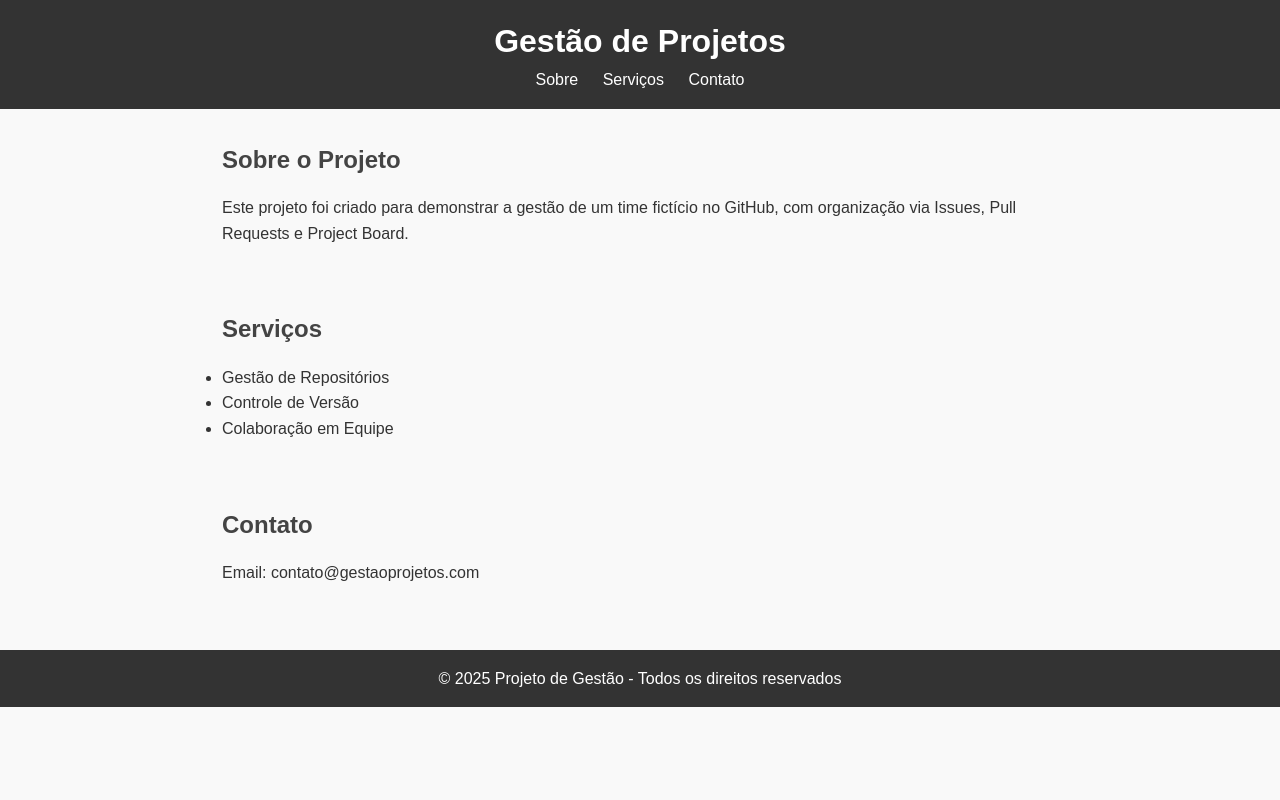
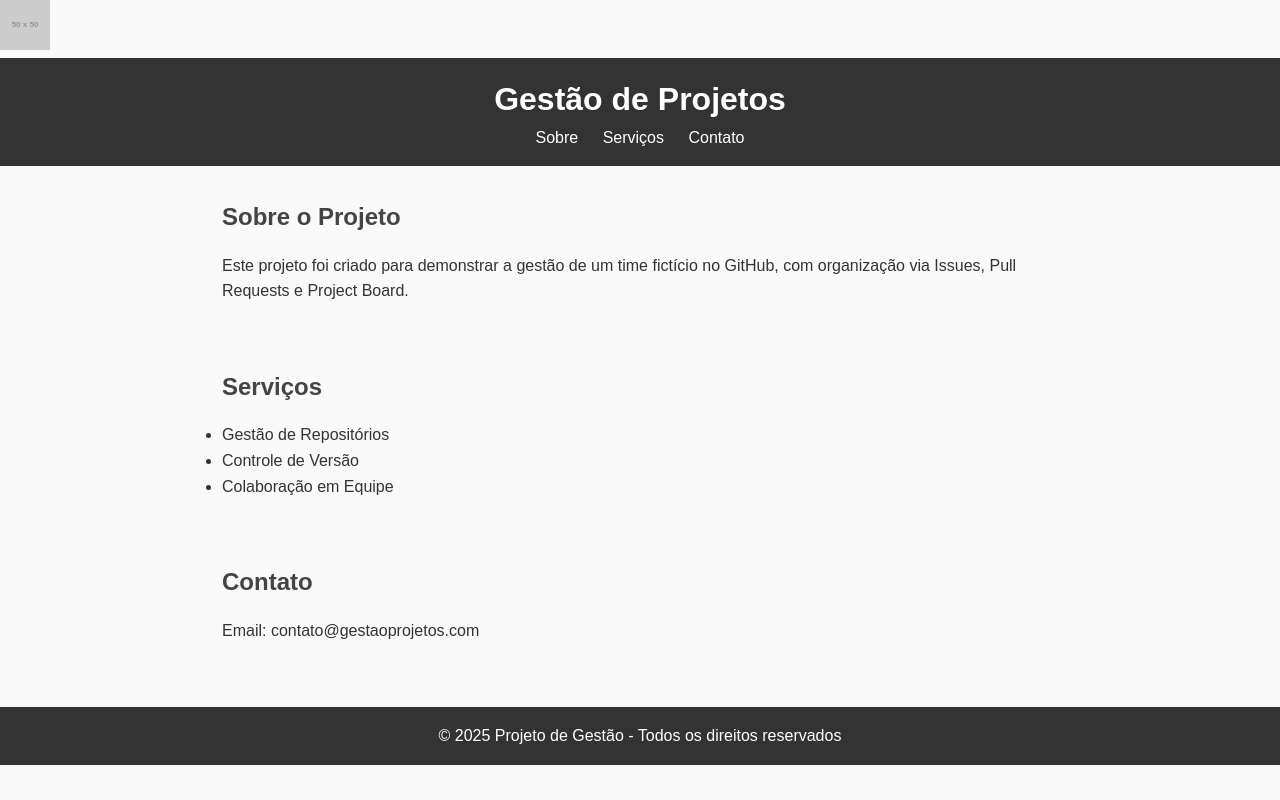
Before and after one commit to leandromeq-dot/landing-page-projeto, a plain HTML site: page index.html in a window 1280 px wide. Drawn offline with Linux system fonts and the light colour scheme; placeholder pictures from the web are drawn by us.

Commit message:
logo add
Resolve #1

```diff
--- a/index.html
+++ b/index.html
@@ -1,6 +1,7 @@
 <!DOCTYPE html>
 <html lang="pt-BR">
 <head>
+  <img src="https://via.placeholder.com/50" alt="Logo do Projeto" />
   <meta charset="UTF-8">
   <meta name="viewport" content="width=device-width, initial-scale=1.0">
   <title><b>Projeto de Gestão - Landing Page</b></title>
```
